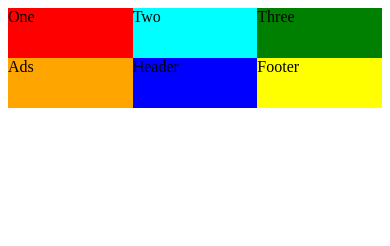
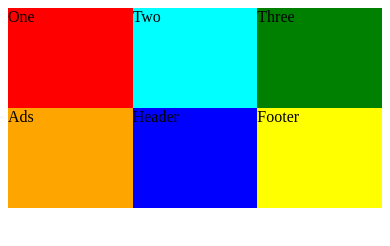
Before and after one commit to marty331/cssgrid-talk, a plain HTML site: page index.html in a window 390 px wide. Drawn offline with Linux system fonts and the light colour scheme.

Commit message:
update readme and css for 2-media

```diff
--- a/main.css
+++ b/main.css
@@ -30,7 +30,7 @@
 @media only screen and (max-width: 960px) {
   .container {
     display: grid;
-    grid-template: 50px 50px / 1fr 200px 1fr;
+    grid-template: 100px 100px / 1fr 200px 1fr;
   }
 }
 
@@ -38,6 +38,6 @@
 @media only screen and (max-width: 540px) {
   .container {
     display: grid;
-    grid-template: 50px 50px / 1fr 1fr 1fr;
+    grid-template: 100px 100px / repeat(3, 1fr);
   }
 }
```
Also changed, not shown: 1 other file.
